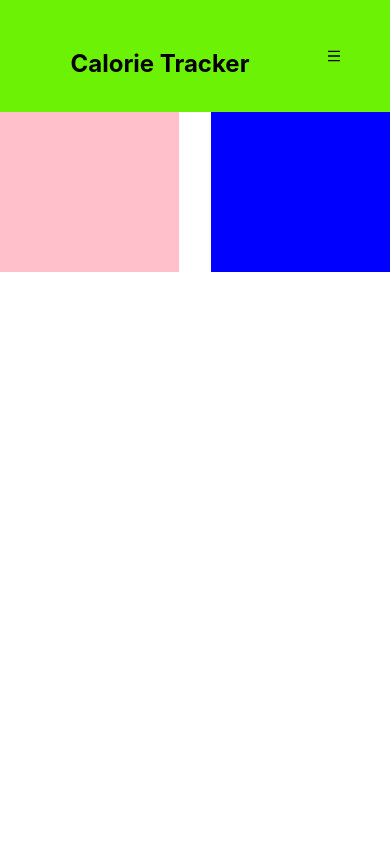
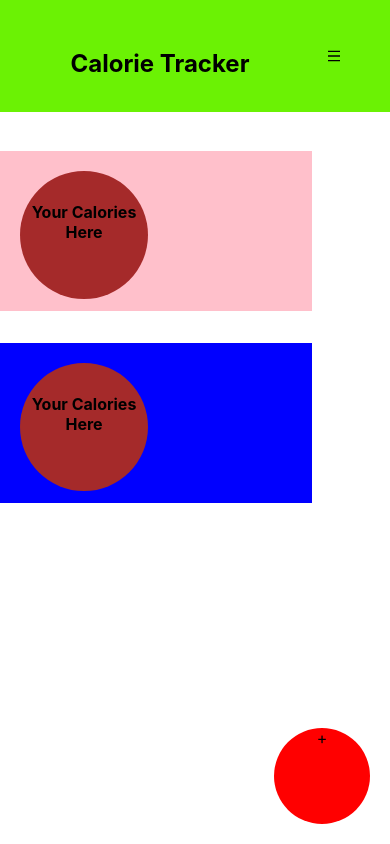
Before and after one commit to prasadvaskar/Calorie-Tracker, a React (Create React App) app: page /landingpage in a window 390 px wide. Built offline with nearby package versions, Linux system fonts and the light colour scheme.

Commit message:
completed landing page- (not responsive)

```diff
--- /dev/null
+++ b/src/Component/CalorieCount.jsx
@@ -0,0 +1,12 @@
+import React from 'react'
+import '../Styles/CalorieCount.css'
+
+const CalorieCount = () => {
+  return (
+    <div className='calorie-circle'>
+      <h3>Your Calories Here</h3>
+    </div>
+  )
+}
+
+export default CalorieCount
--- /dev/null
+++ b/src/Component/FloatingButton.jsx
@@ -0,0 +1,35 @@
+import React, { useState } from 'react'
+import '../Styles/FloatingButton.css'
+import MenuOptions from './MenuOptions';
+
+const FloatingButton = () => {
+    const [isOpen, setIsOpen] = useState(false);
+
+    const toggleMenu = () => {
+        setIsOpen(!isOpen);
+    }
+
+    const handleOptionClick = (option) => {
+        console.log("Clicked ", option);
+    }
+
+    return (
+        <div className="floating-button-container">
+            <div className={`floating-button ${isOpen ? 'open' : ''}`} onClick={toggleMenu}>
+                {/* Icon for the main floating button */}
+                <span>&#43;</span>
+            </div>
+            {isOpen && (
+                <div className="options-container">
+
+                    <MenuOptions className='menu-options' onClick={() => handleOptionClick("Option 1")}>Add Exercise</MenuOptions>
+
+                    <MenuOptions className='menu-options' onClick={() => handleOptionClick("Option 2")}>Add Food</MenuOptions>
+
+                </div>
+            )}
+        </div>
+    )
+}
+
+export default FloatingButton
--- /dev/null
+++ b/src/Component/MenuOptions.jsx
@@ -0,0 +1,10 @@
+import React from 'react'
+import '../Styles/MenuOptions.css'
+
+const MenuOptions = ({onClick, children}) => {
+  return (
+    <div className='options-rectangle' onClick={onClick}>{children}</div>
+  )
+}
+
+export default MenuOptions
--- a/src/Pages/LandingPage.jsx
+++ b/src/Pages/LandingPage.jsx
@@ -1,15 +1,22 @@
 import React from 'react'
 import Navbar from '../Component/Navbar'
+import FloatingButton from '../Component/FloatingButton'
 import '../Styles/LandingPage.css'
+import CalorieCount from '../Component/CalorieCount'
 
 const LandingPage = () => {
   return (
     <>
       <Navbar/>
       <div className='calorie-box-container'>
-        <div className='physical-calorie-box'></div>
-        <div className='eaten-calorie-box'></div>
+        <div className='physical-calorie-box'>
+          <CalorieCount className = 'calorie-circle'></CalorieCount>
+        </div>
+        <div className='eaten-calorie-box'>
+        <CalorieCount className ='calorie-circle'></CalorieCount>
+        </div>
       </div>
+      <FloatingButton className='floating-button'></FloatingButton>
     </>
   )
 }
--- /dev/null
+++ b/src/Styles/CalorieCount.css
@@ -0,0 +1,13 @@
+.calorie-circle{
+    height: 8rem;
+    width: 8rem;
+    background-color: brown;
+    border-radius: 10rem;
+
+}
+
+.calorie-circle h3{
+    position: absolute;
+    font-size: 16px;
+    top:15px;
+}
--- /dev/null
+++ b/src/Styles/FloatingButton.css
@@ -0,0 +1,14 @@
+.floating-button{
+    height: 6rem;
+    width: 6rem;
+    border-radius: 10rem;
+    background-color: red;
+}
+
+.options-container{
+    display: flex;
+    gap: 2rem;
+    position: absolute;
+    right: 2rem;
+    bottom: 10rem;
+}
--- a/src/Styles/LandingPage.css
+++ b/src/Styles/LandingPage.css
@@ -1,22 +1,51 @@
 .calorie-box-container{
     width: 100%;
     height:  100%;
-    gap: 2rem;
+    gap: 10rem;
     display: flex;
     flex-direction: row;
     justify-content: center;
+    margin-top: 10%;
+    overflow: hidden;
 }
 
 .physical-calorie-box{
-    width: 20rem;
+    width: 30rem;
     height: 10rem;
     background-color: pink;
 }
 
 
-
 .eaten-calorie-box{
-    width: 20rem;
+    width: 30rem;
     height: 10rem;
     background-color: blue;
 }
+
+.floating-button{
+    position: fixed;
+    bottom: 20px;
+    right: 20px;
+    z-index: 1000;
+
+}
+
+.calorie-circle{
+    position:relative;
+    top:20px;
+    left: 20px;
+}
+
+@media screen and (max-width:1050px) {
+    .calorie-box-container{
+        width: 80%;
+        height:  80%;
+        gap: 2rem;
+        display: flex;
+        flex-direction: column;
+        justify-content: center;
+        margin-top: 10%;
+        overflow: scroll;
+    }
+
+}
--- /dev/null
+++ b/src/Styles/MenuOptions.css
@@ -0,0 +1,6 @@
+.options-rectangle{
+    height: 5rem;
+    width: 15rem;
+    background-color: red;
+    border-radius: 10px;
+}
```
